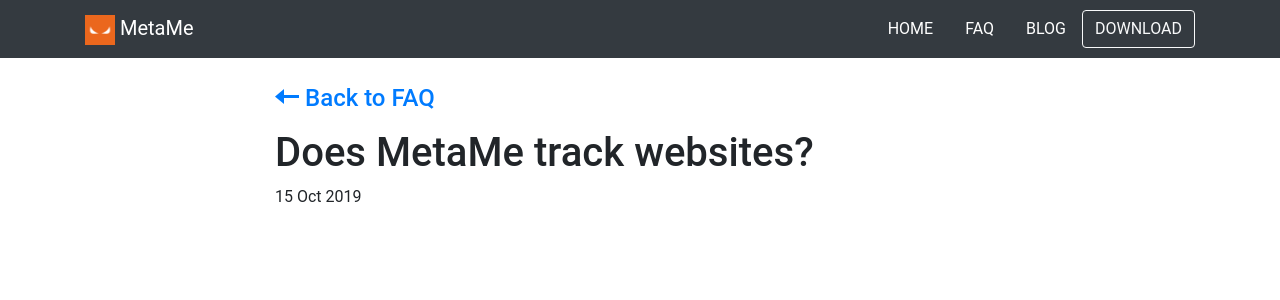
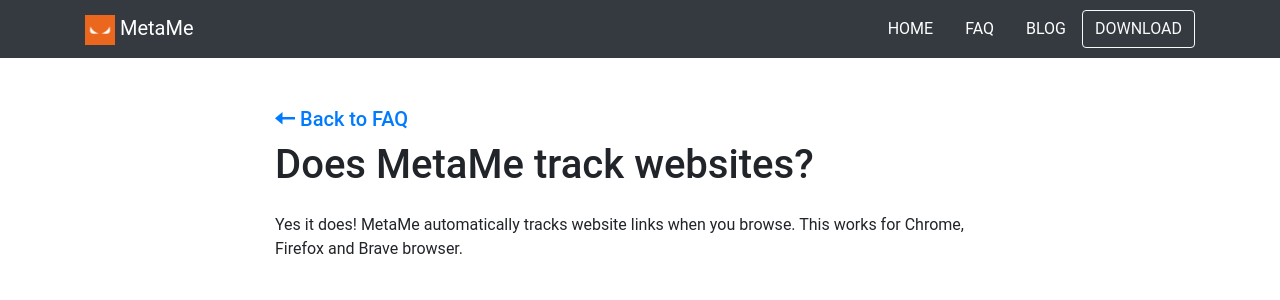
Before and after one commit to meta-me/metame-website, a Jekyll site: the page built from help/_posts/2019-10-15-does-metame-track-websites.md, in a window 1280 px wide. Shown: the top 300 px of the page. Built offline with Jekyll 4.4.1, drawn with Linux system fonts in a browser that asks for light colours.

Commit message:
Minor adjustments to question layout

```diff
--- a/_layouts/question.html
+++ b/_layouts/question.html
@@ -5,17 +5,14 @@
   <div class="container">
     <div class="row justify-content-center">
       <div class="col-sm-12 col-lg-10 col-xl-8 text-left">
-        <div>
-          <a class="h4" href="/faq.html">
+        <div class="mt-4">
+          <a class="h5" href="/faq.html">
             <span class="oi oi-arrow-left" title="arrow left" aria-hidden="true"></span>
             <span>Back to FAQ</span>
           </a>
         </div>
-        <h1 class="mt-3">{{page.title}}</h1>
-        <div>
-          {{page.date | date_to_string}}
-        </div>
-        <div class="mt-3">
+        <h1 class="mt-2">{{page.title}}</h1>
+        <div class="mt-4">
           {{content}}
         </div>
       </div>
--- a/faq.html
+++ b/faq.html
@@ -22,7 +22,7 @@
         <h2 class="h4 mt-4">{{section.name}}</h2>
         {% assign items = section.items | sort: 'order' %}
         {% for item in items %}
-        <div class="h5"><a href="{{item.url}}">{{item.title}}</a></div>
+        <div><a href="{{item.url}}">{{item.title}}</a></div>
         {% endfor %}
         {% endfor %}
       </div>
--- a/help/_posts/2019-10-15-does-metame-track-websites.md
+++ b/help/_posts/2019-10-15-does-metame-track-websites.md
@@ -3,3 +3,5 @@
 title: Does MetaMe track websites?
 section: General
 ---
+
+Yes it does! MetaMe automatically tracks website links when you browse. This works for Chrome, Firefox and Brave browser.
```
